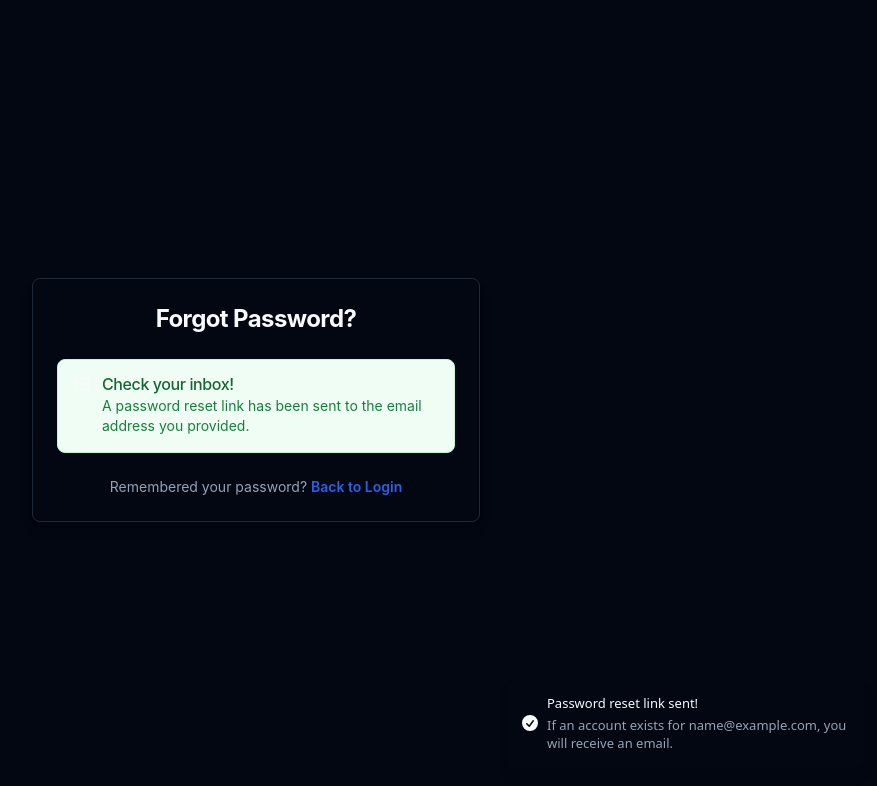
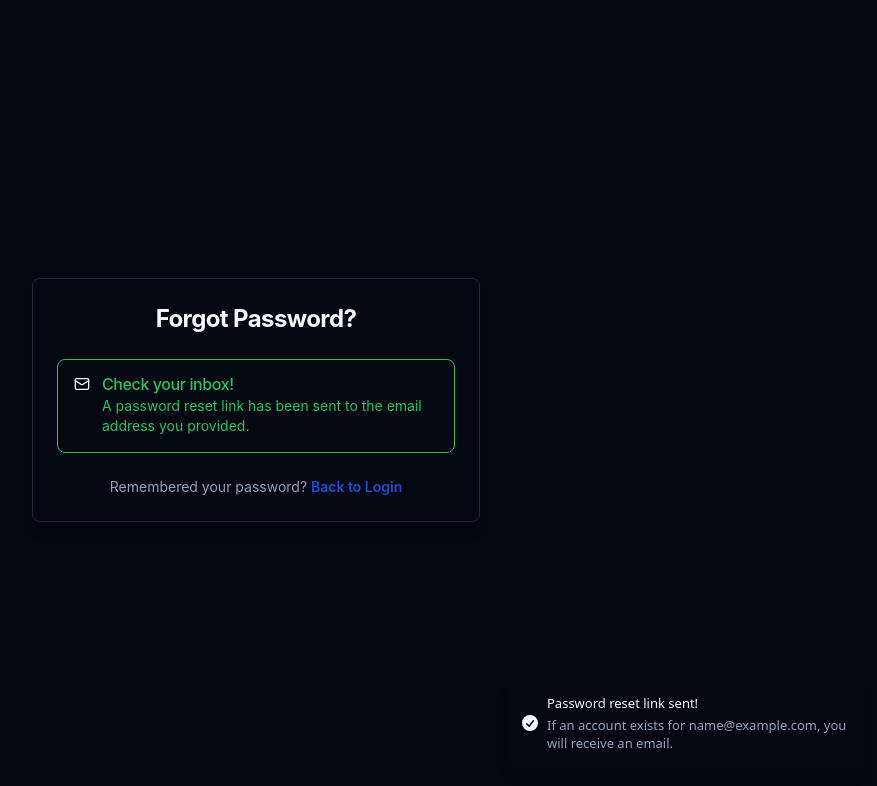
Before and after one commit to SadiqNaizam/mlo-a774-1136, a React (Vite) app: page /forgot-password in a window 1280 px wide. Both pictures are taken after typing "name@example.com" into the empty fields and a click on the button "Send Reset Link". Shown: the top 786 px of the page, without its empty margins (384-1261 px from the left). Built offline with nearby package versions, Linux system fonts and the light colour scheme.

Commit message:
Updated code files via regeneration: ForgotPasswordPage.tsx

```diff
--- a/src/pages/ForgotPasswordPage.tsx
+++ b/src/pages/ForgotPasswordPage.tsx
@@ -52,7 +52,7 @@ const ForgotPasswordPage = () => {
       footer={
         <p>
           Remembered your password?{' '}
-          <Link to="/" className="font-semibold text-blue-600 hover:underline">
+          <Link to="/" className="font-semibold text-primary hover:underline">
             Back to Login
           </Link>
         </p>
@@ -60,16 +60,16 @@ const ForgotPasswordPage = () => {
     >
       <div className="space-y-4">
         {formState !== 'success' && (
-          <p className="text-sm text-gray-600">
+          <p className="text-sm text-muted-foreground">
             No problem. Enter your email address below and we will send you a link to reset your password.
           </p>
         )}
 
         {formState === 'success' && (
-          <Alert variant="default" className="bg-green-50 border-green-200">
-             <Mail className="h-4 w-4 text-green-600" />
-            <AlertTitle className="text-green-800">Check your inbox!</AlertTitle>
-            <AlertDescription className="text-green-700">
+          <Alert variant="default" className="border-success text-success">
+             <Mail className="h-4 w-4" />
+            <AlertTitle>Check your inbox!</AlertTitle>
+            <AlertDescription>
               A password reset link has been sent to the email address you provided.
             </AlertDescription>
           </Alert>
@@ -97,7 +97,7 @@ const ForgotPasswordPage = () => {
                 disabled={formState === 'loading'}
               />
               {form.formState.errors.email && (
-                <p className="text-sm text-red-600">{form.formState.errors.email.message}</p>
+                <p className="text-sm text-destructive">{form.formState.errors.email.message}</p>
               )}
             </div>
             <Button type="submit" className="w-full" disabled={formState === 'loading'}>
```
